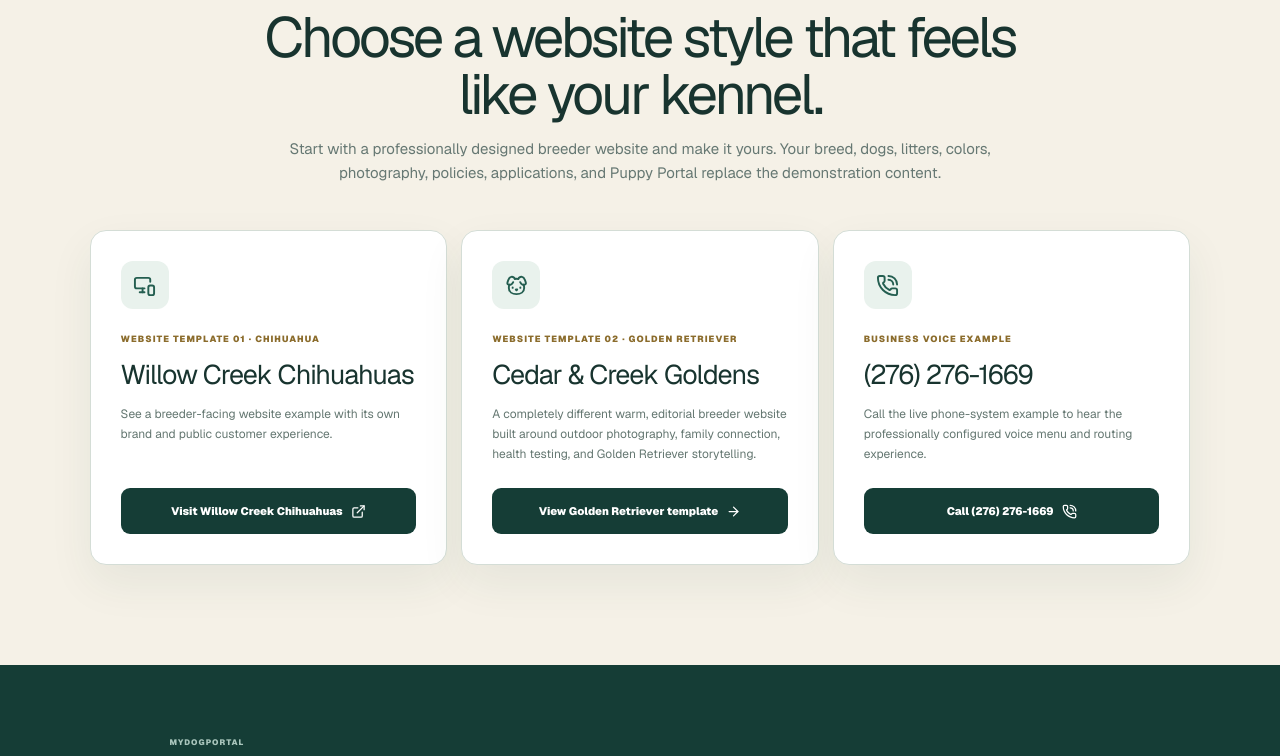
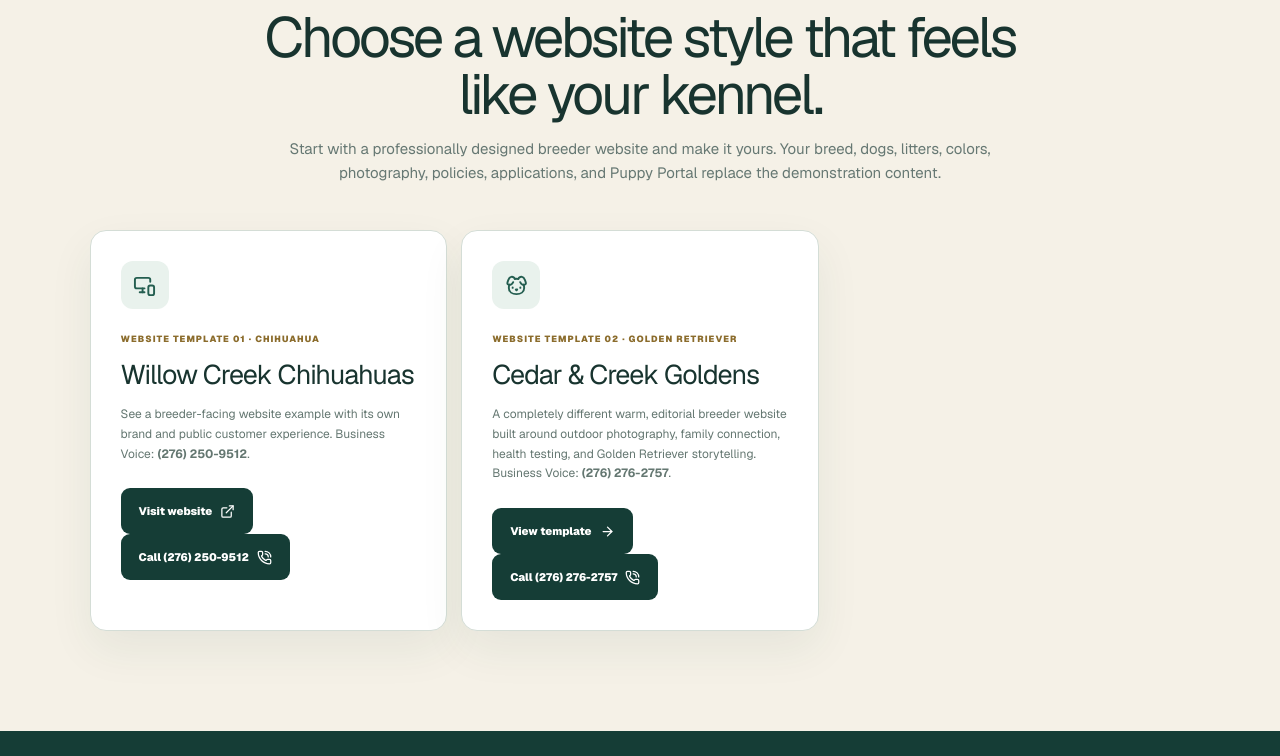
Before and after one commit to rawillia9801/WhiteLabel, a Next.js app: page /marketing in a window 1280 px wide. Shown: the part 3924-4680 px from the top of the page. Built offline with nearby package versions, Linux system fonts and the light colour scheme; no server answers.

Commit message:
Wire template choices and breeder voice lines

```diff
--- a/app/marketing/page.tsx
+++ b/app/marketing/page.tsx
@@ -21,7 +21,7 @@ const plans = [
 const services = [
   [Globe2, "Brand Launch", "$149 one-time", "Launch an available standard .com under your brand.", ["First-year standard .com registration", "SSL and hosting configuration", "Two branded business email addresses", "Standard .com renewal: $29/year", "Premium domains priced separately"]],
   [MonitorSmartphone, "Custom Breeder Website", "$299 one-time", "A breeder website designed around your program when the Studio template is not enough.", ["Custom layout, branding, colors, and pages", "Your photography, content, and program presentation", "Connected MyDogPortal information", "Out-of-scope custom functionality quoted separately"]],
-  [PhoneCall, "Business Voice", "$69 setup", "A professionally configured local business line with your greeting and breeder information.", ["Local number: $8.99/month or $99/year", "Incoming calls: $0.03/minute", "Outgoing calls: $0.04/minute", "IVR/menu, business hours, voicemail, and routing", "Live phone system example: (276) 276-1669"]],
+  [PhoneCall, "Business Voice", "$69 setup", "A professionally configured local business line with your greeting and breeder information.", ["Local number: $8.99/month or $99/year", "Incoming calls: $0.03/minute", "Outgoing calls: $0.04/minute", "IVR/menu, business hours, voicemail, and routing", "Live examples: Willow Creek (276) 250-9512 · Cedar & Creek (276) 276-2757"]],
   [MessageSquareText, "Business SMS", "$59 activation", "Optional registered business messaging, separate from Business Voice and the software subscription.", ["$14.99/month per active registered campaign", "$25 activation per additional campaign", "Incoming: $0.02 per SMS segment", "Outgoing: $0.03 per SMS segment", "Approval required; allow up to 30 days"]],
 ] as const;
 
@@ -56,22 +56,15 @@ export default function MarketingPage() {
           <span><MonitorSmartphone size={23}/></span>
           <small>WEBSITE TEMPLATE 01 · CHIHUAHUA</small>
           <h3>Willow Creek Chihuahuas</h3>
-          <p>See a breeder-facing website example with its own brand and public customer experience.</p>
-          <a href="https://willowcreekchihuahuas.com" target="_blank" rel="noreferrer">Visit Willow Creek Chihuahuas <ExternalLink size={15}/></a>
+          <p>See a breeder-facing website example with its own brand and public customer experience. Business Voice: <b>(276) 250-9512</b>.</p>
+          <div className="marketing-example-actions"><a href="https://willowcreekchihuahuas.com" target="_blank" rel="noreferrer">Visit website <ExternalLink size={15}/></a><a href="tel:+12762509512">Call (276) 250-9512 <PhoneCall size={15}/></a></div>
         </article>
         <article>
           <span><Dog size={23}/></span>
           <small>WEBSITE TEMPLATE 02 · GOLDEN RETRIEVER</small>
           <h3>Cedar & Creek Goldens</h3>
-          <p>A completely different warm, editorial breeder website built around outdoor photography, family connection, health testing, and Golden Retriever storytelling.</p>
-          <Link href="/templates/cedar-creek">View Golden Retriever template <ArrowRight size={15}/></Link>
-        </article>
-        <article>
-          <span><PhoneCall size={23}/></span>
-          <small>BUSINESS VOICE EXAMPLE</small>
-          <h3>(276) 276-1669</h3>
-          <p>Call the live phone-system example to hear the professionally configured voice menu and routing experience.</p>
-          <a href="tel:+12762761669">Call (276) 276-1669 <PhoneCall size={15}/></a>
+          <p>A completely different warm, editorial breeder website built around outdoor photography, family connection, health testing, and Golden Retriever storytelling. Business Voice: <b>(276) 276-2757</b>.</p>
+          <div className="marketing-example-actions"><Link href="/templates/cedar-creek">View template <ArrowRight size={15}/></Link><a href="tel:+12762762757">Call (276) 276-2757 <PhoneCall size={15}/></a></div>
         </article>
       </div>
     </section>
```
